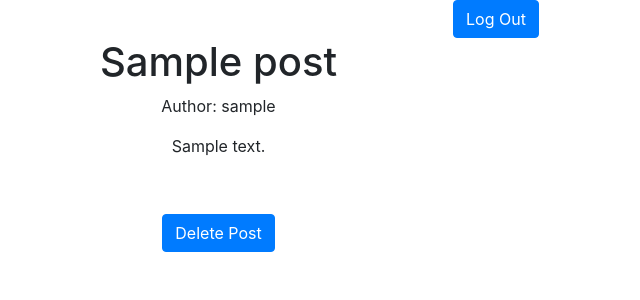
After one commit to sitati-elsis/django-blog, a Django app: page /posts/1 in a window 1280 px wide. The commit adds this page. Shown: the top 300 px of the page, without its empty margins (144-784 px from the left). Run offline with Django 3.2, Linux system fonts and the light colour scheme; a user stored in the database is signed in; tables that the repository leaves empty hold one stand-in row (values such as "Sample post"); some libraries are stand-ins or nearby versions.

Commit message:
fixing ui

```diff
--- a/blog/models.py
+++ b/blog/models.py
@@ -12,4 +12,4 @@ class Post(models.Model):
 
 
     def get_absolute_url(self):
-        return f"/blog/posts/{self.id}/"
+        return f"/posts/{self.id}"
--- a/blog/templates/base.html
+++ b/blog/templates/base.html
@@ -18,9 +18,6 @@
             fjs.parentNode.insertBefore(js, fjs);
             }(document, 'script', 'facebook-jssdk'));</script>
 
-    <form action="{% url 'logout_view' %}" class="form-signin" >
-        <button class="btn btn-lg btn-primary btn-block" type="submit">Sign out</button>
-    </form>
 
     {% include "messages_display.html" %}
     <div class="container">
--- /dev/null
+++ b/blog/templates/log_out.html
@@ -0,0 +1,3 @@
+<form action="{% url 'logout_view' %}" class="form-signin" >
+    <button type="submit" class="btn btn-primary">Log Out</button>
+ </form>
--- a/blog/templates/post_detail.html
+++ b/blog/templates/post_detail.html
@@ -4,6 +4,8 @@
 {% endblock head_title %}
 
 {% block content %}
+
+{% include "log_out.html" %}
 <div class="col-sm-6 col-sm-offset-3">
 <h1>{{ post.title }} </h1>
 <p>Author: {{ post.author }}</p>
@@ -12,6 +14,7 @@
 {{ post.content|linebreaks }}<br/>
 <p><div class="fb-comments" data-href="{{ request.build_absolute_uri }}" data-layout="button_count" data-action="like" data-show-faces="true" data-share="true"></div>
 
+<a class="btn btn-primary" href="{% url 'posts_delete' post.id %}" role="button">Delete Post</a>
 
 </div>
 <br/> {% endblock content %}
--- a/blog/templates/post_form.html
+++ b/blog/templates/post_form.html
@@ -2,6 +2,8 @@
 
 
 {% block content %}
+
+{% include "log_out.html" %}
 <div class='col-sm-6 col-sm-offset-3'>
 
     <form method='POST' action=''>
--- a/blog/templates/post_update.html
+++ b/blog/templates/post_update.html
@@ -2,6 +2,7 @@
 
 
 {% block content %}
+{% include "log_out.html" %}
 <div class='col-sm-6 col-sm-offset-3'>
 
     <form method='POST' action=''>
--- a/blog/templates/sign_in.html
+++ b/blog/templates/sign_in.html
@@ -11,4 +11,5 @@
         <button class="btn btn-lg btn-primary btn-block" type="submit">Sign in</button>
     </form>
 </div>
+
 {% endblock content %}
--- a/blog/urls.py
+++ b/blog/urls.py
@@ -22,5 +22,5 @@ urlpatterns = [
     url(r'^posts/delete/(?P<pk>\d+)$', views.delete_post, name="posts_delete"),
     url(r'^posts/edit/(?P<pk>\d+)$', views.update_post, name="posts_edit"),
     url(r'^posts/(?P<pk>\d+)$', views.post_detail, name="posts_details"),
-    url('posts', views.list_post, name="posts_list"),
+    url(r'^$', views.list_post, name="posts_list"),
 ]
--- a/medium/settings.py
+++ b/medium/settings.py
@@ -73,7 +73,7 @@ DATABASES = {
     'default': dj_database_url.config()
 }
 
-LOGIN_URL='/'
+LOGIN_URL='/signin'
 
 # Password validation
 # https://docs.djangoproject.com/en/1.9/ref/settings/#auth-password-validators
--- a/medium/urls.py
+++ b/medium/urls.py
@@ -20,8 +20,8 @@ from django.contrib import admin
 from blog.views import sign_in, logout_view
 
 urlpatterns = [
+    url(r'^', include('blog.urls')),
     url(r'^admin/', admin.site.urls),
-    url(r'^blog/', include('blog.urls')),
     url(r'^logout$', logout_view, name='logout_view'),
-    url(r'^$', sign_in, name='sign_in'),
+    url(r'^signin$', sign_in, name='sign_in'),
 ]
```
Also changed, not shown: blog/templates/posts_list.html (+5 -3 lines).
